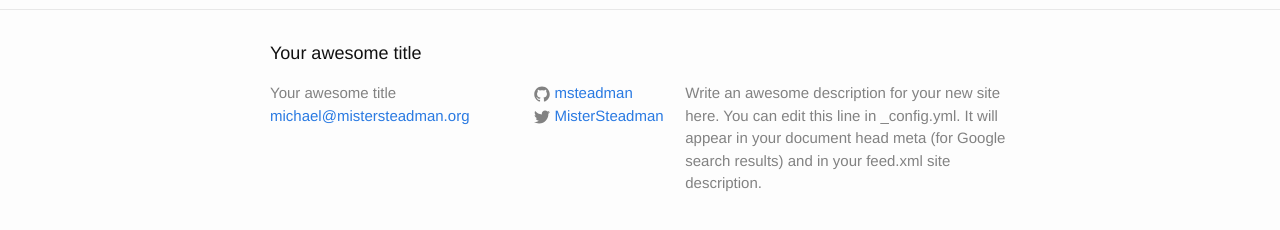
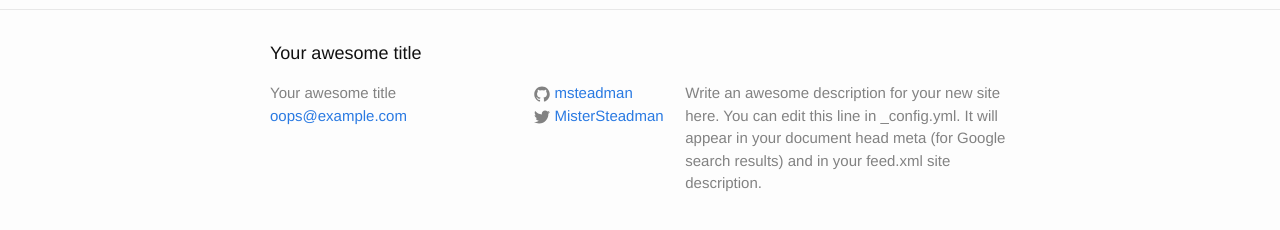
Before and after one commit to msteadman/msteadman.github.io, a Jekyll site: the page built from index.html, in a window 1280 px wide. Shown: the part 377-607 px from the top of the page. Built offline with Jekyll 4.4.1, drawn with Linux system fonts in a browser that asks for light colours.

Commit message:
use example.com instead of fake email

```diff
--- a/_config.yml
+++ b/_config.yml
@@ -1,6 +1,6 @@
 # Site settings
 title: Your awesome title
-email: michael@mistersteadman.org
+email: oops@example.com
 description: > # this means to ignore newlines until "baseurl:"
   Write an awesome description for your new site here. You can edit this
   line in _config.yml. It will appear in your document head meta (for
```
